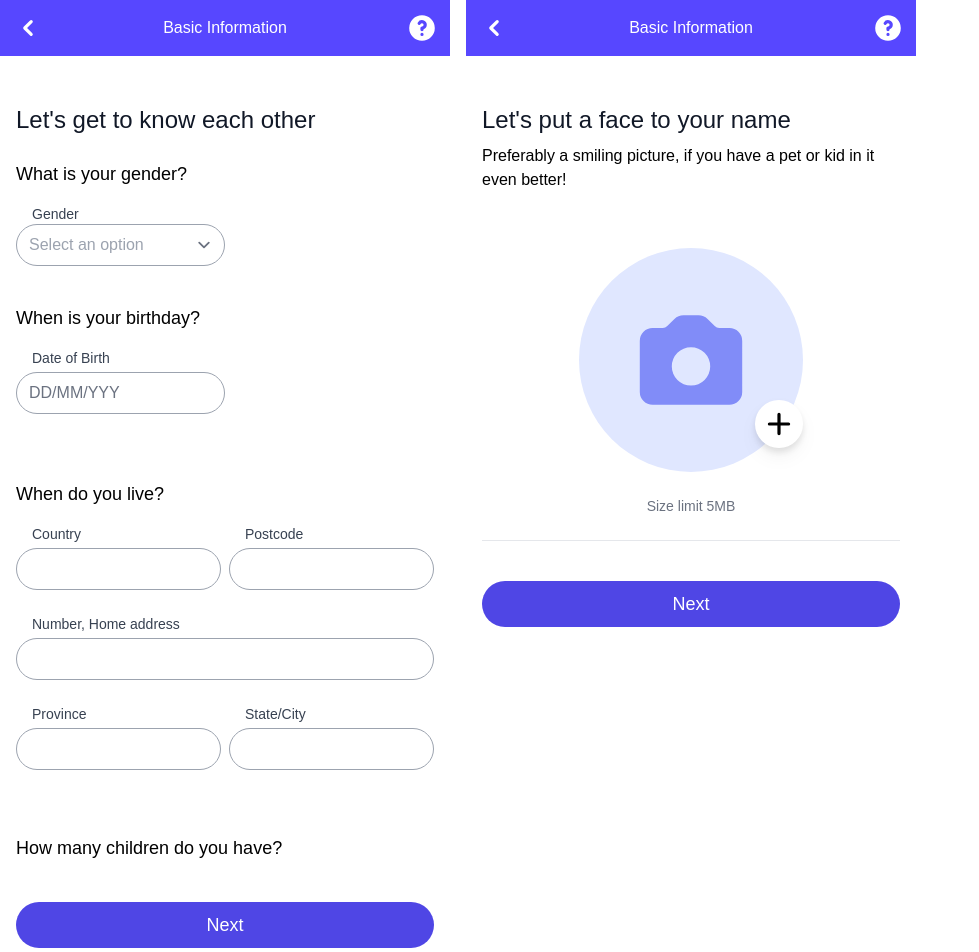
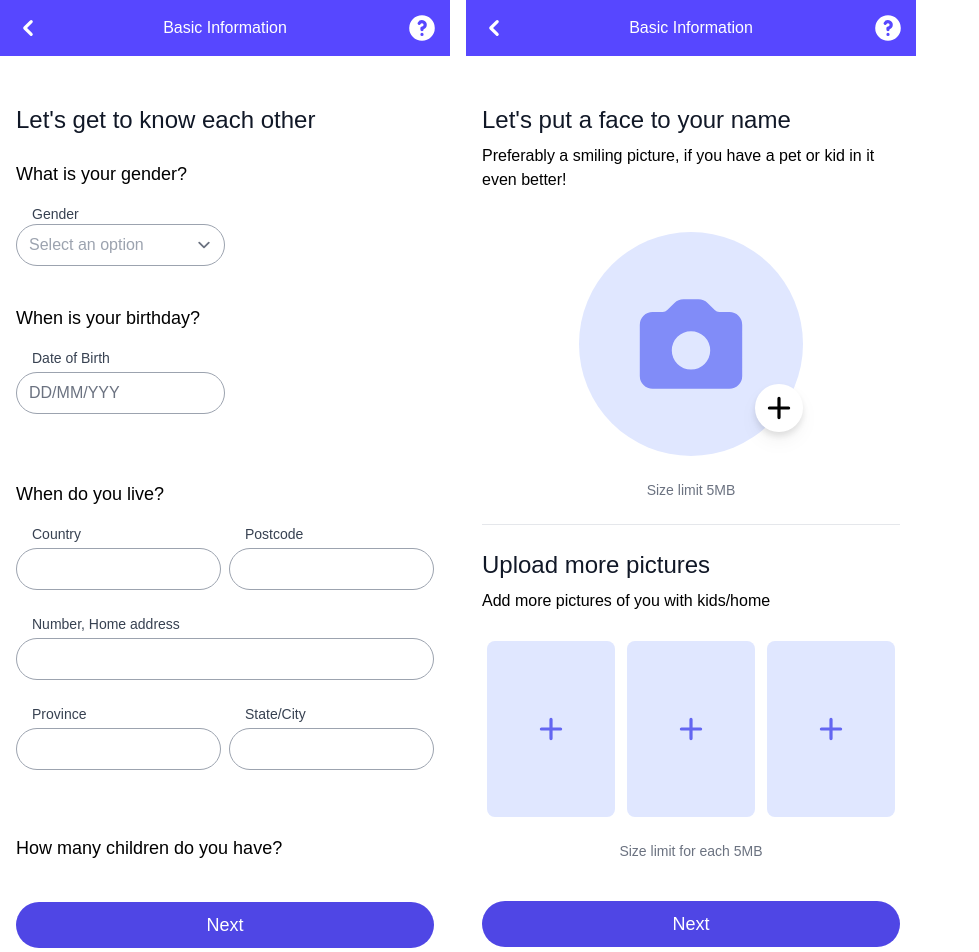
Before and after one commit to andres-codigo/nanny-nina, a Vue app: page /host-nanny in a window 1280 px wide. Shown: the top 952 px of the page, without its empty margins (0-979 px from the left). Built offline with nearby package versions, Linux system fonts and the light colour scheme.

Commit message:
[vue] MultiplePhotoUpload component created/SinglePhotoUpload component updated/moved component into contextual folders

```diff
--- /dev/null
+++ b/src/components/media/multiple-upload/MultiplePhotoUpload.vue
@@ -0,0 +1,38 @@
+<template>
+	<div>
+		<h2 class="mt-6 mb-2 text-left text-2xl font-normal text-gray-900">Upload more pictures</h2>
+		<h3	h3 class="font-light">Add more pictures of you with kids/home</h3>
+
+		<div class="mt-7">
+			<div class="flex flex-nowrap items-center justify-center gap-3 mb-6">
+				<span class="flex shrink items-center justify-center relative h-44 w-32 rounded-lg bg-indigo-100">
+					<span class="flex items-center justify-center h-12 w-12">
+						<PlusIcon class="w-8 h-8 text-indigo-500" aria-hidden="true" />
+					</span>
+				</span>
+				<span class="flex shrink items-center justify-center relative h-44 w-32 rounded-lg bg-indigo-100">
+					<span class="flex items-center justify-center h-12 w-12">
+						<PlusIcon class="w-8 h-8 text-indigo-500" aria-hidden="true" />
+					</span>
+				</span>
+				<span class="flex shrink items-center justify-center relative h-44 w-32 rounded-lg bg-indigo-100">
+					<span class="flex items-center justify-center h-12 w-12">
+						<PlusIcon class="w-8 h-8 text-indigo-500" aria-hidden="true" />
+					</span>
+				</span>
+			</div>
+			<p class="text-sm font-light text-center text-gray-500">Size limit for each 5MB</p>
+		</div>
+	</div>
+</template>
+
+<script>
+import { CameraIcon,PlusIcon } from '@heroicons/vue/solid'
+
+export default {
+	components: {
+		CameraIcon,
+		PlusIcon
+	}
+}
+</script>
--- a/src/components/media/SinglePhotoUpload.vue
+++ b/src/components/media/single-upload/SinglePhotoUpload.vue
@@ -3,7 +3,7 @@
 		<h2 class="mt-6 mb-2 text-left text-2xl font-normal text-gray-900">Let's put a face to your name</h2>
 		<h3	h3 class="font-light">Preferably a smiling picture, if you have a pet or kid in it even better!</h3>
 
-		<div class="mt-14">
+		<div class="mt-10">
 			<div class="flex items-center justify-center mb-6">
 				<span class="flex items-center justify-center relative h-56 w-56 rounded-full bg-indigo-100">
 					<CameraIcon class="w-32 h-32 text-indigo-400" aria-hidden="true" />
--- a/src/pages/host/nanny/pages/MediaUploadPhoto02.vue
+++ b/src/pages/host/nanny/pages/MediaUploadPhoto02.vue
@@ -1,6 +1,7 @@
 <script setup>
 import TopNavigation from '../../../../components/navigation/TopNavigation.vue'
-import SinglePhotoUpload from '../../../../components/media/SinglePhotoUpload.vue'
+import SinglePhotoUpload from '../../../../components/media/single-upload/SinglePhotoUpload.vue'
+import MultiplePhotoUpload from '../../../../components/media/multiple-upload/MultiplePhotoUpload.vue'
 import ButtonPrimary from '../../../../components/buttons/ButtonPrimary.vue'
 </script>
 
@@ -14,6 +15,7 @@ import ButtonPrimary from '../../../../components/buttons/ButtonPrimary.vue'
 
 					<hr class="bg-gray-500 my-6" />
 
+					<MultiplePhotoUpload />
 					<div class="mt-10">
 						<div class="my-6">
 							<ButtonPrimary text="Next" />
```
